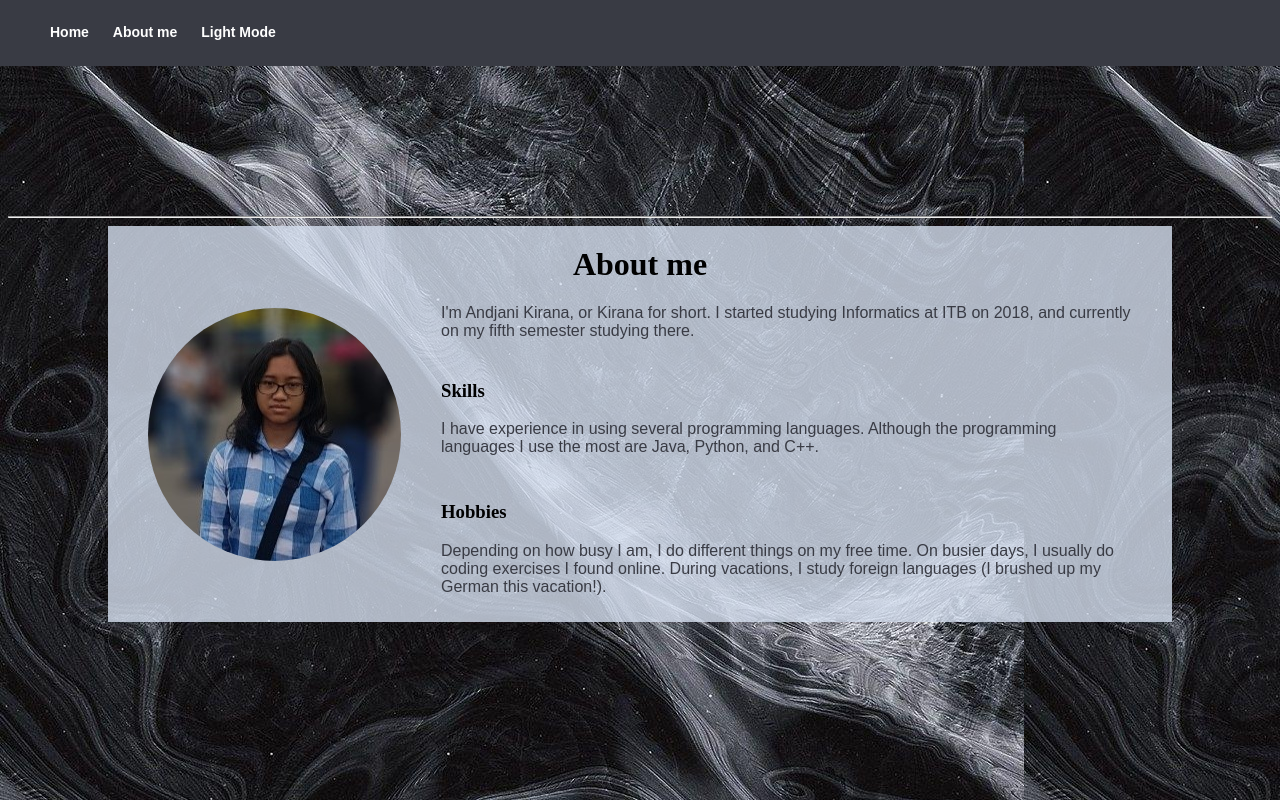
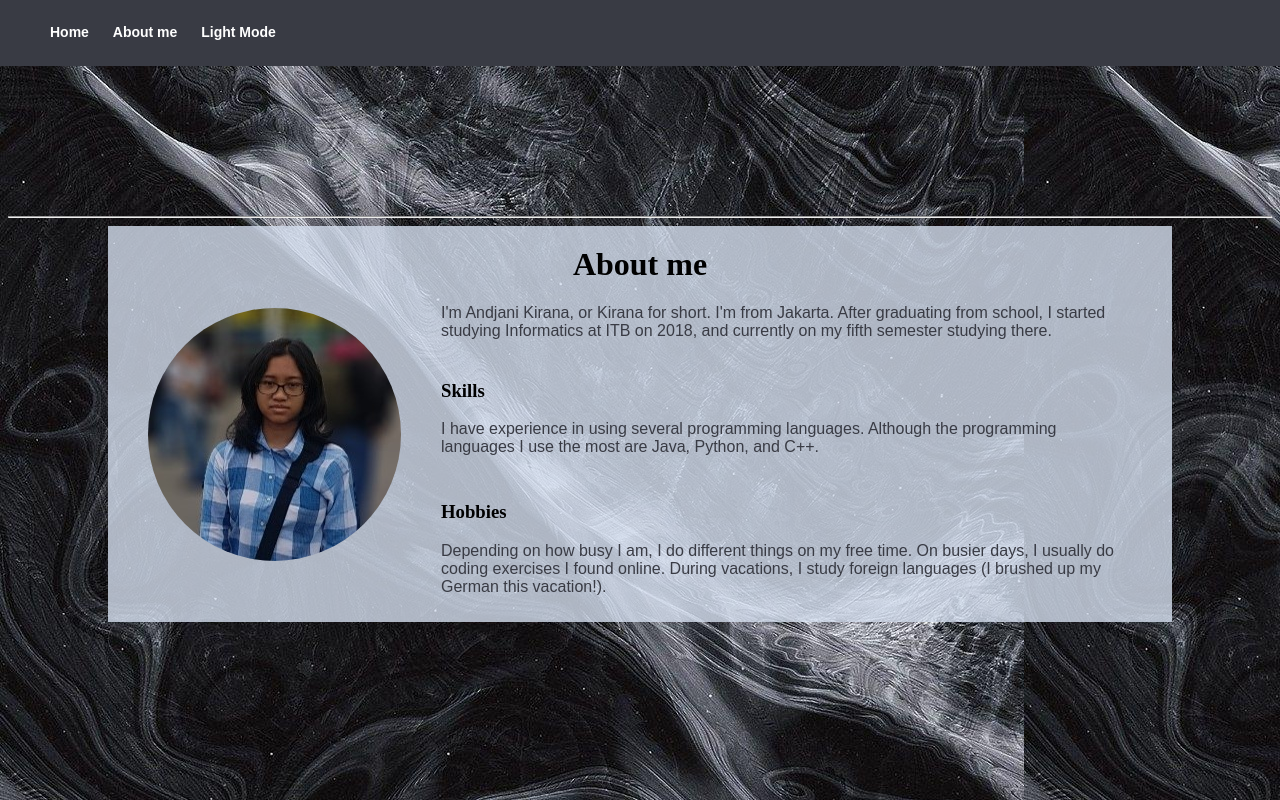
Before and after one commit to ifakid/WBD, a plain HTML site: page about.html in a window 1280 px wide. Drawn offline with Linux system fonts and the light colour scheme.

Commit message:
Add content

```diff
--- a/about.html
+++ b/about.html
@@ -26,7 +26,7 @@
 			</div>
 			<div>
 				<p>
-					I'm Andjani Kirana, or Kirana for short. I started studying Informatics at ITB on 2018, and currently on my fifth semester studying there.
+					I'm Andjani Kirana, or Kirana for short. I'm from Jakarta. After graduating from school, I started studying Informatics at ITB on 2018, and currently on my fifth semester studying there.
 				</p>
 				<div>
 					<h3>Skills</h3>
```
